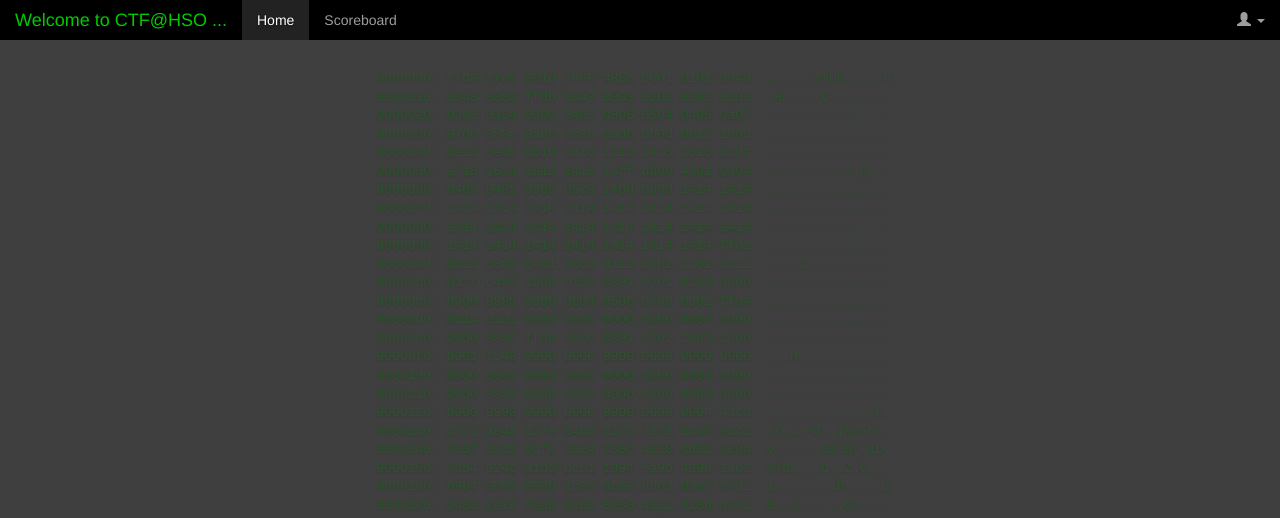
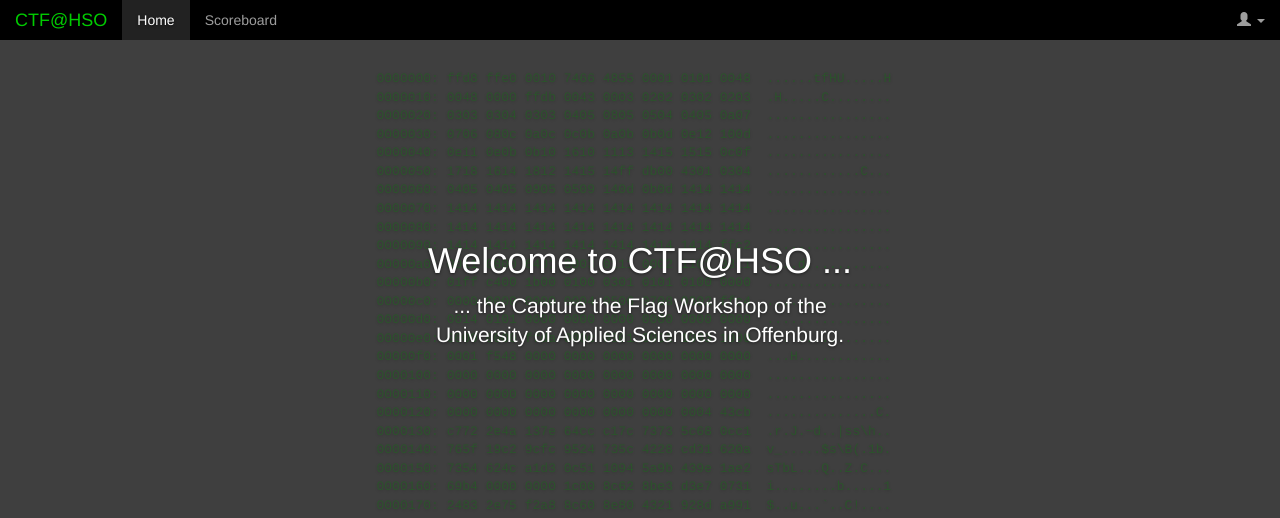
Before and after one commit to c0d3z3r0/ctf-backend, a Django app: page / in a window 1280 px wide. Shown: the top 518 px of the page. Run offline with Django 3.2, Linux system fonts and the light colour scheme; some libraries are stand-ins or nearby versions.

Commit message:
Change global title var name

```diff
--- a/ctfbackend/backend/templates/backend/base.html
+++ b/ctfbackend/backend/templates/backend/base.html
@@ -7,11 +7,11 @@
     <meta charset="utf-8">
     <meta http-equiv="X-UA-Compatible" content="IE=edge">
     <meta name="viewport" content="width=device-width, initial-scale=1">
-    <meta name="description" content="{% firstof title 'CTF Backend' %}">
+    <meta name="description" content="{% firstof sitename 'CTF Backend' %}">
     <meta name="author" content="Michael Niewöhner">
     <link rel="icon" type="image/png" href="{% static '/favicon.png' %}">
 
-    <title>{% firstof title 'CTF Backend' %}</title>
+    <title>{% firstof sitename 'CTF Backend' %}</title>
 
     <link href="{% static 'bootstrap/dist/css/bootstrap.min.css' %}" rel="stylesheet">
     <link href="{% static 'c3/c3.min.css' %}" rel="stylesheet">
@@ -46,8 +46,8 @@
 <div id="dyncontent" class="container">
     {% block dyncontent %}
         <div class="content content-middle">
-            <h1>{{ home_title }}</h1>
-            <p class="lead">{{ home_lead|safe }}</p>
+            <h1>{{ title }}</h1>
+            <p class="lead">{{ lead|safe }}</p>
         </div>
     {% endblock dyncontent%}
 </div>
--- a/ctfbackend/backend/templates/backend/navbar.html
+++ b/ctfbackend/backend/templates/backend/navbar.html
@@ -3,7 +3,7 @@
     <!-- container-fluid -->
     <div class="container-fluid">
         <div class="navbar-header">
-            <span class="navbar-brand">{% firstof title 'CTF Backend' %}</span>
+            <span class="navbar-brand">{% firstof sitename 'CTF Backend' %}</span>
         </div>
 
         <!-- menu -->
```
